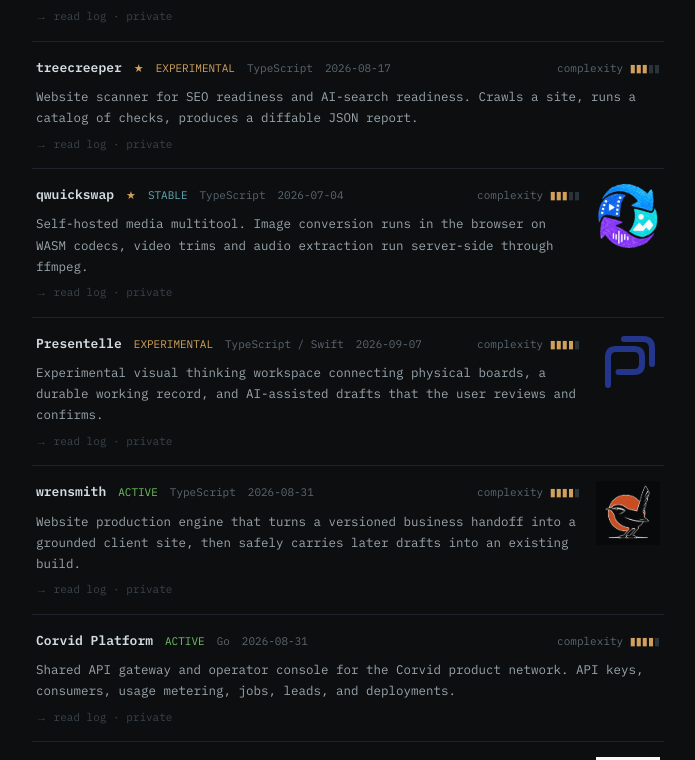
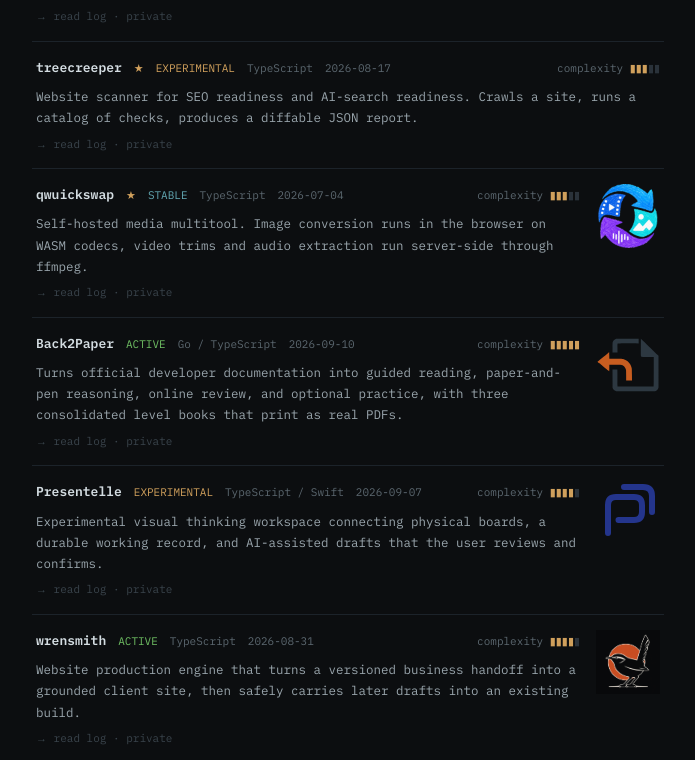
Before and after one commit to ryvrook/ryv-site, a Next.js app: page /projects in a window 1280 px wide. Shown: the part 1219-1979 px from the top of the page, without its empty margins (292-987 px from the left). Built offline with nearby package versions, Linux system fonts and the light colour scheme.

Commit message:
Add Back2Paper

```diff
--- a/data/projects.ts
+++ b/data/projects.ts
@@ -27,6 +27,35 @@ export type Project = {
 };
 
 export const projects: Project[] = [
+  {
+    slug: 'back2paper',
+    name: 'Back2Paper',
+    status: 'ACTIVE',
+    lang: 'Go / TypeScript',
+    updated: '2026-09-10',
+    complexity: 5,
+    pinned: false,
+    image: '/projects/back2paper-logo.svg',
+    summary:
+      'Turns official developer documentation into guided reading, paper-and-pen reasoning, online review, and optional practice, with three consolidated level books that print as real PDFs.',
+    body: [
+      'Back2Paper is a learning site built around the idea that some things stick better when you work them out on paper. Every lesson is grounded in the official documentation for its subject, walks the reader through the concept, then hands them a paper exercise before an online review checks their understanding. Reading and printing are free without an account; an account saves progress, bookmarks, notes, and community participation.',
+      'The curriculum covers nine tracks, from web foundations, JavaScript, TypeScript, Go, Python, HTTP, and SQL through development practices and delivery, at Beginner, Intermediate, and Advanced levels. That is 233 published lessons and 291 runnable examples, each snippet extracted from a tested file rather than typed into the prose. Every lesson carries an independent answer-key check and a learning-design review before it is published, and corrections land as new immutable revisions instead of overwriting the old ones.',
+      'The site is a Next.js app over a Go modular monolith: one binary serves the API, runs the background worker, and provides the operator CLI, with PostgreSQL holding sessions, revisions, progress, and search. The content compiler parses Markdown and YAML into both HTML for the reader and Typst for print, so the web pages and the books come from one source model.',
+      'Print is a first-class output rather than a stylesheet. The builder assembles any level, track, or custom selection into an A4 or Letter PDF with embedded fonts, a document outline, and PDF/UA tagging. Each printed lesson carries a QR code pinned to its exact revision, so a reader can scan the page to review online or record the study session, and a newer revision is offered without replacing the one they printed. The three canonical level books run to about 5,500 pages across both paper sizes, and every code panel is checked so it never splits across a page.',
+      'The local build is complete and verified with Go unit and integration suites, cross-browser Playwright runs, accessibility scans, and a PDF pipeline that inspects every specimen. Public release is still ahead: the production domain, editorial sign-off on the policy pages, and a physical print trial remain open.',
+    ],
+    changelog: [
+      { date: '2026-09-10', message: 'rebuilt all six canonical books and recorded final verification and handoff' },
+      { date: '2026-09-10', message: 'added saved collections with revision snapshots and discussion editing' },
+      { date: '2026-09-10', message: 'kept code panels whole on the page and restored missing glyphs in print' },
+      { date: '2026-09-10', message: 'added an official documentation directory with scoped PDF exports' },
+      { date: '2026-09-09', message: 'authored, reviewed, and published all nine Advanced tracks' },
+      { date: '2026-09-09', message: 'built and verified the complete Beginner books in A4 and Letter' },
+      { date: '2026-09-09', message: 'pinned printed QR links and return journeys to the published revision' },
+      { date: '2026-09-09', message: 'added the Go API, worker, content compiler, and Next.js site' },
+    ],
+  },
   {
     slug: 'presentelle',
     name: 'Presentelle',
--- a/data/site.ts
+++ b/data/site.ts
@@ -29,6 +29,12 @@ export const site = {
     'Making Enterprise VectorDNS monitoring history more trustworthy, with cleaner DNS, certificate, and WHOIS change detection.',
   ],
   recent: [
+    {
+      date: '2026-09-10',
+      text: 'Finished the local build of Back2Paper, with 233 reviewed lessons across nine tracks and three printable level books.',
+      href: '/projects/back2paper',
+      label: 'Back2Paper',
+    },
     {
       date: '2026-09-05',
       text: 'Polished Roadrunner on mobile with personal parts lists, iPhone photo uploads, and fixes for stalled requests.',
```
Also changed, not shown: public/projects/back2paper-logo.svg (added).
